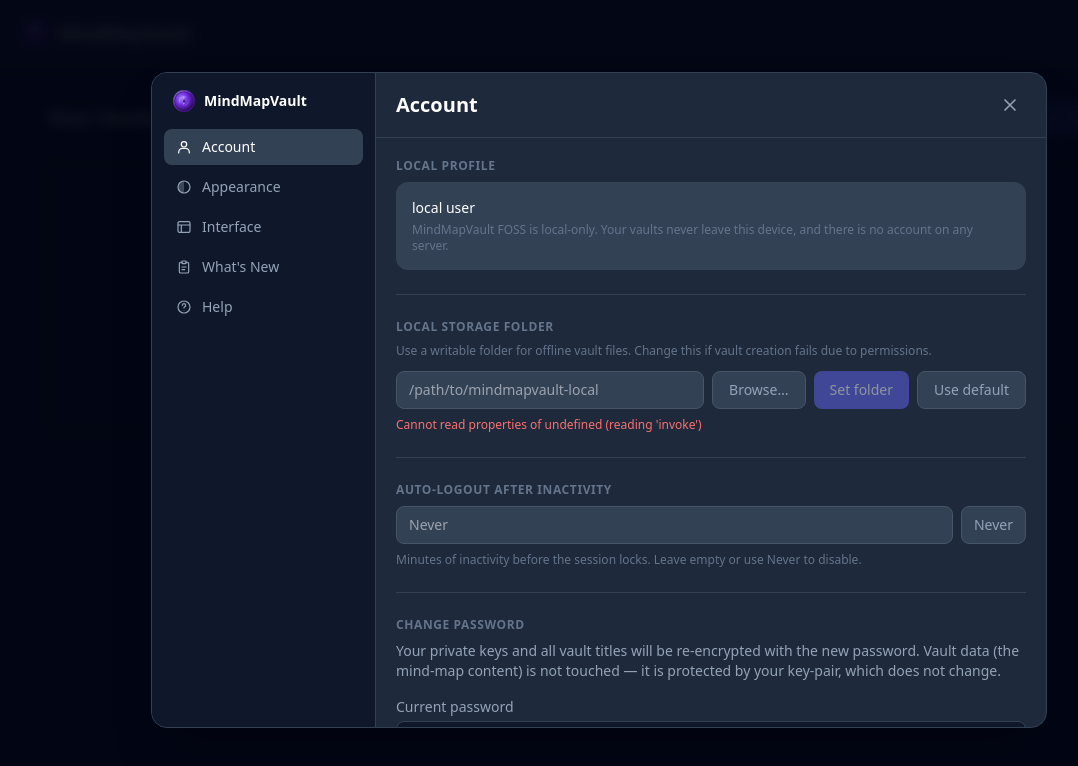
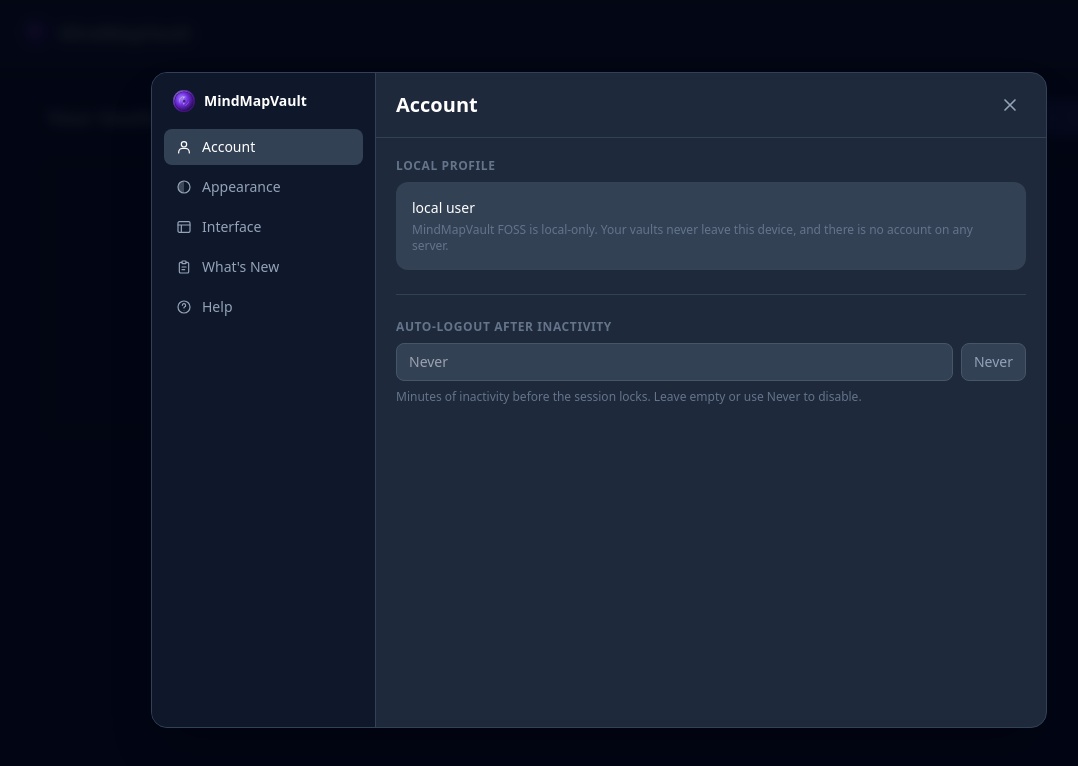
Before and after one commit to mindmapvault/mindmapvault-foss, a React (Vite) app in the folder frontend_app/: page /mindmap/vaults in a window 1280 px wide. Both pictures are taken after a click on the button "Account". Shown: the top 766 px of the page, without its empty margins (41-1119 px from the left). Built offline with nearby package versions, Linux system fonts and the light colour scheme.

Commit message:
Add new JavaScript asset file for demo application

```diff
--- a/frontend_app/src/components/SettingsModal.tsx
+++ b/frontend_app/src/components/SettingsModal.tsx
@@ -1,6 +1,6 @@
 import { useEffect, useState, type ReactNode } from 'react';
 import { createPortal } from 'react-dom';
-import { useNavigate } from 'react-router-dom';
+import { useNavigate, useInRouterContext } from 'react-router-dom';
 import { VaultIcon } from './Logo';
 import { PasswordRotationForm } from './PasswordRotationForm';
 import { LegalDocumentDialog, type LegalDocument } from './LegalDocumentDialog';
@@ -16,6 +16,7 @@
   type TrayPosition,
 } from '../store/ui';
 import { isMac } from '../platform/isMac';
+import { isTauri } from '../storage';
 
 export type SettingsTab = 'account' | 'changelog' | 'appearance' | 'interface' | 'help';
 
@@ -331,7 +332,14 @@
   onClose: () => void;
   onStorageFolderChanged?: () => void;
 }) {
-  const navigate = useNavigate();
+  // The demos (demo/, mobile-demo/) render the editor with no <Router>, so
+  // useNavigate() would throw there. Only resolve it when a router is present.
+  const inRouter = useInRouterContext();
+  const navigate = inRouter ? useNavigate() : null;
+  // The storage-folder and password-rotation sections drive on-disk vault files
+  // through Tauri commands; the browser demos have no filesystem backend, so
+  // both are desktop-only.
+  const isDesktop = isTauri();
 
   return (
     <div className="space-y-6">
@@ -348,7 +356,7 @@
         </div>
       </section>
 
-      <LocalStorageFolderSection onFolderChanged={onStorageFolderChanged} />
+      {isDesktop && <LocalStorageFolderSection onFolderChanged={onStorageFolderChanged} />}
 
       <section className="border-t pt-6" style={{ borderColor: 'var(--border)' }}>
         <SectionLabel>Auto-logout after inactivity</SectionLabel>
@@ -387,15 +395,17 @@
         </p>
       </section>
 
+      {isDesktop && (
         <section className="border-t pt-6" style={{ borderColor: 'var(--border)' }}>
           <SectionLabel>Change password</SectionLabel>
           <PasswordRotationForm
             doneAction={{
               label: 'Done',
-            onClick: () => { onClose(); navigate('/vaults'); },
+              onClick: () => { onClose(); navigate?.('/vaults'); },
             }}
           />
         </section>
+      )}
     </div>
   );
 }
```
Also changed, not shown: 6 other files (tests, documents, lock files or other folders). Lines whose indentation alone changed are shown as unchanged.
